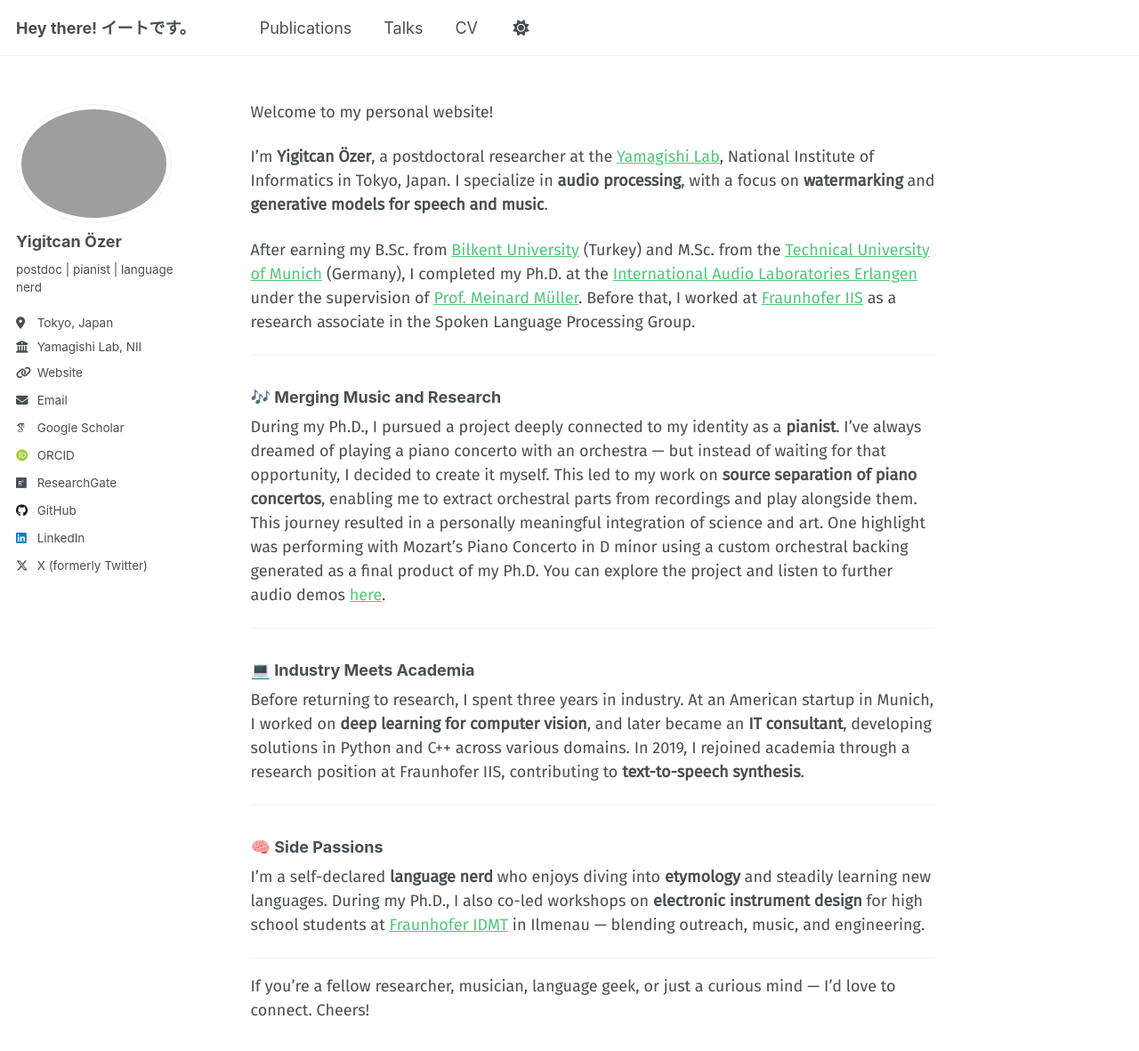
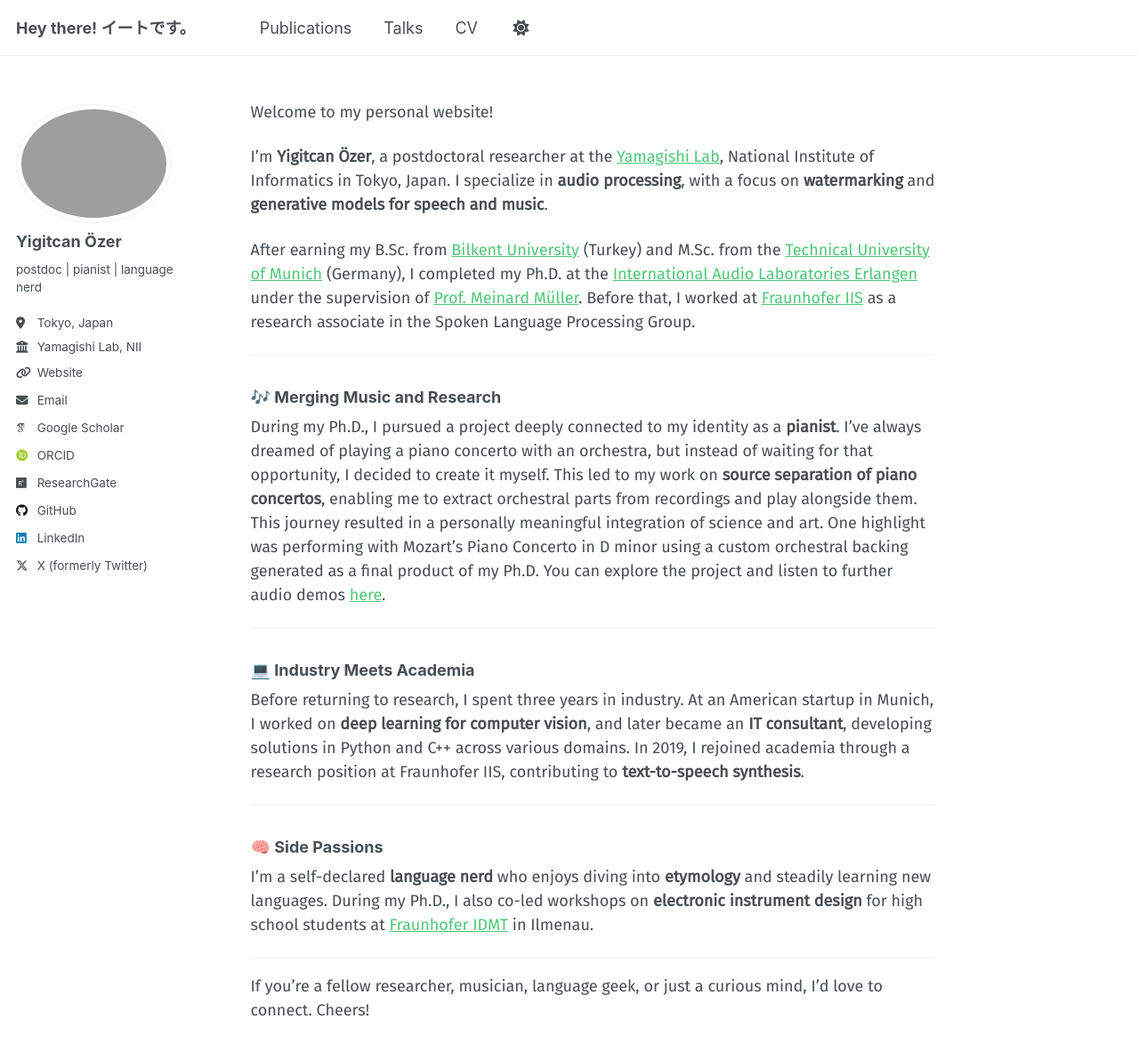
Before and after one commit to yiitozer/yiitozer.github.io, a Jekyll site: the page built from _pages/about.md, in a window 1280 px wide and 1400 px high, cut to the strip 0-1197 px from the top of the window. Shown: the top 1182 px of the strip at 89% size. Built offline with Jekyll 4.4.1, drawn with Linux system fonts in a browser that asks for light colours; some web fonts are replaced.

Commit message:
Update about.md

```diff
--- a/_pages/about.md
+++ b/_pages/about.md
@@ -17,7 +17,7 @@ After earning my B.Sc. from [Bilkent University](https://w3.bilkent.edu.tr/bilke
 
 ### 🎶 Merging Music and Research
 
-During my Ph.D., I pursued a project deeply connected to my identity as a **pianist**. I’ve always dreamed of playing a piano concerto with an orchestra — but instead of waiting for that opportunity, I decided to create it myself. This led to my work on **source separation of piano concertos**, enabling me to extract orchestral parts from recordings and play alongside them. This journey resulted in a personally meaningful integration of science and art. One highlight was performing with Mozart’s Piano Concerto in D minor using a custom orchestral backing generated as a final product of my Ph.D. You can explore the project and listen to further audio demos [here](https://www.audiolabs-erlangen.de/resources/MIR/PCD_AudioLabs).
+During my Ph.D., I pursued a project deeply connected to my identity as a **pianist**. I’ve always dreamed of playing a piano concerto with an orchestra, but instead of waiting for that opportunity, I decided to create it myself. This led to my work on **source separation of piano concertos**, enabling me to extract orchestral parts from recordings and play alongside them. This journey resulted in a personally meaningful integration of science and art. One highlight was performing with Mozart’s Piano Concerto in D minor using a custom orchestral backing generated as a final product of my Ph.D. You can explore the project and listen to further audio demos [here](https://www.audiolabs-erlangen.de/resources/MIR/PCD_AudioLabs).
 
 ---
 
@@ -29,7 +29,7 @@ Before returning to research, I spent three years in industry. At an American st
 
 ### 🧠 Side Passions
 
-I'm a self-declared **language nerd** who enjoys diving into **etymology** and steadily learning new languages. During my Ph.D., I also co-led workshops on **electronic instrument design** for high school students at [Fraunhofer IDMT](https://www.idmt.fraunhofer.de/en.html) in Ilmenau — blending outreach, music, and engineering.
+I'm a self-declared **language nerd** who enjoys diving into **etymology** and steadily learning new languages. During my Ph.D., I also co-led workshops on **electronic instrument design** for high school students at [Fraunhofer IDMT](https://www.idmt.fraunhofer.de/en.html) in Ilmenau.
 
 ---
-If you're a fellow researcher, musician, language geek, or just a curious mind — I’d love to connect. Cheers!
+If you're a fellow researcher, musician, language geek, or just a curious mind, I’d love to connect. Cheers!
```
